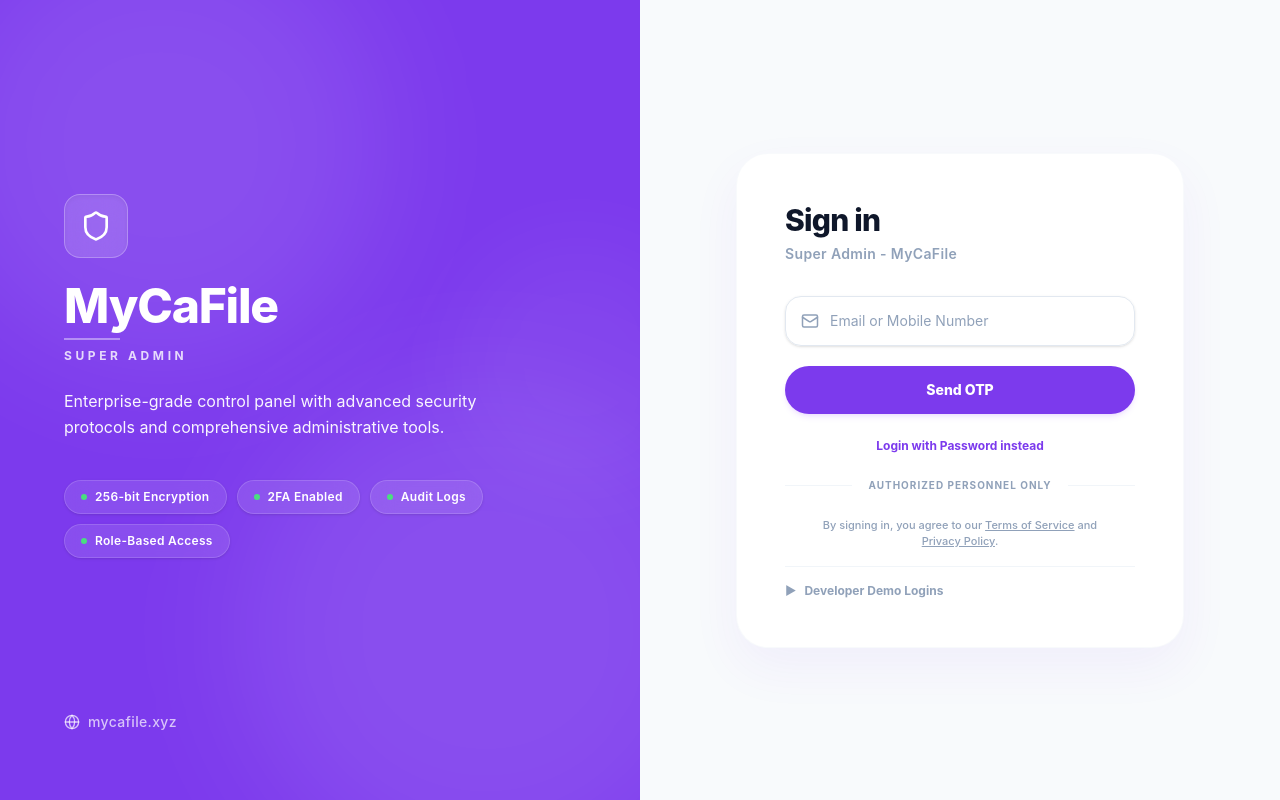
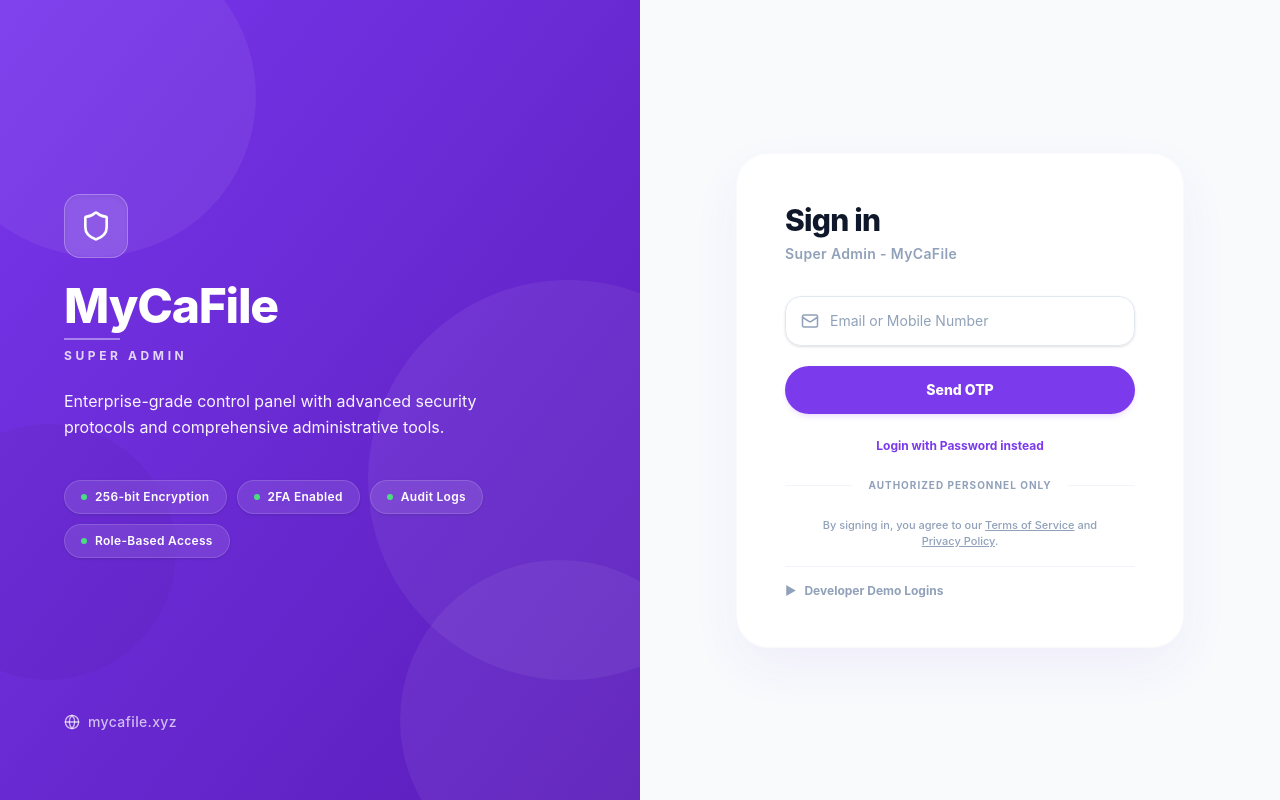
Before and after one commit to msheladiya99/accouting, a React (Vite) app in the folder client/: page /superadmin in a window 1280 px wide. Built offline with nearby package versions, Linux system fonts and the light colour scheme; no server answers; what ag-grid-community would draw is missing.

Commit message:
feat: add super admin login page with OTP and password authentication support

```diff
--- a/client/src/app/pages/super-admin/Login.tsx
+++ b/client/src/app/pages/super-admin/Login.tsx
@@ -104,11 +104,12 @@ export default function SuperAdminLogin() {
     <div className="min-h-screen flex flex-col md:flex-row bg-[#f8fafc] font-sans antialiased">
 
       {/* Left Column - Deep Purple Sidebar */}
-      <div className="hidden md:flex md:w-1/2 bg-[#7c3aed] text-white p-12 md:p-16 flex-col justify-between relative overflow-hidden">
+      <div className="hidden md:flex md:w-1/2 bg-gradient-to-br from-[#7836ec] to-[#5a1cb9] text-white p-12 md:p-16 flex-col justify-between relative overflow-hidden">
         {/* Modern decorative overlapping translucent circles */}
-        <div className="absolute top-[-10%] left-[-10%] w-[350px] h-[350px] lg:w-[450px] lg:h-[450px] bg-white/10 rounded-full blur-3xl pointer-events-none" />
-        <div className="absolute bottom-[-10%] right-[-15%] w-[400px] h-[400px] lg:w-[500px] lg:h-[500px] bg-white/10 rounded-full blur-3xl pointer-events-none" />
-        <div className="absolute top-[30%] right-[-10%] w-[250px] h-[250px] bg-white/5 rounded-full blur-2xl pointer-events-none" />
+        <div className="absolute -top-16 -left-16 w-80 h-80 rounded-full bg-white/[0.06] pointer-events-none" />
+        <div className="absolute -right-32 top-[35%] w-[400px] h-[400px] rounded-full bg-white/[0.06] pointer-events-none" />
+        <div className="absolute -right-20 -bottom-20 w-80 h-80 rounded-full bg-white/[0.06] pointer-events-none" />
+        <div className="absolute -left-20 bottom-[15%] w-64 h-64 rounded-full bg-black/[0.04] pointer-events-none" />
 
         {/* Top Spacer */}
         <div />
@@ -169,7 +170,7 @@ export default function SuperAdminLogin() {
       <div className="w-full md:w-1/2 flex items-center justify-center p-6 md:p-12 min-h-screen md:min-h-0 relative bg-slate-50">
 
         {/* Floating background shape on mobile to match style */}
-        <div className="md:hidden absolute top-0 left-0 right-0 h-48 bg-[#7c3aed] -skew-y-6 transform origin-top-left -z-10 shadow-lg" />
+        <div className="md:hidden absolute top-0 left-0 right-0 h-48 bg-gradient-to-r from-[#7836ec] to-[#5a1cb9] -skew-y-6 transform origin-top-left -z-10 shadow-lg" />
 
         <div className="w-full max-w-md bg-white rounded-[2rem] p-8 md:p-12 shadow-[0_20px_50px_rgba(124,58,237,0.06)] border border-slate-100/50 flex flex-col justify-between relative">
 
```
